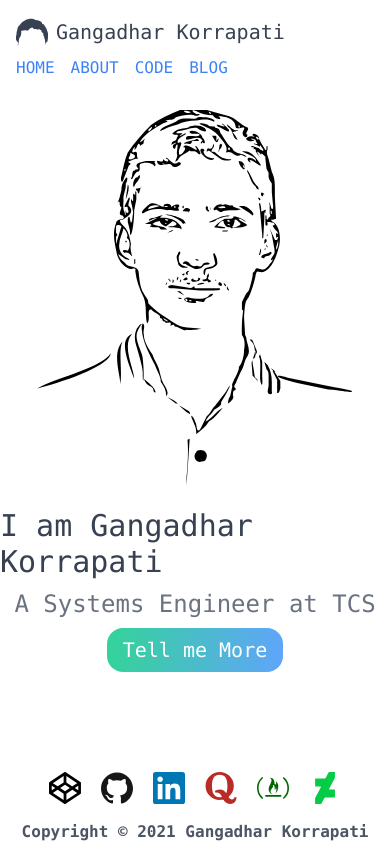
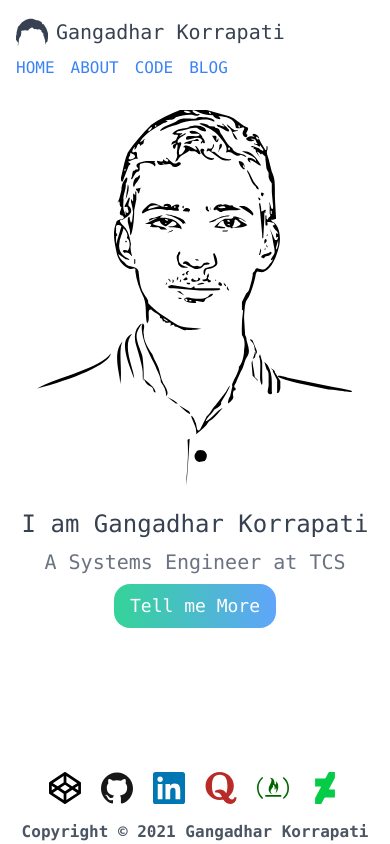
Before and after one commit to gangadharKorrapati/gangadharKorrapati.github.io, a Next.js app: page / in a window 390 px wide. Built offline with nearby package versions, Linux system fonts and the light colour scheme.

Commit message:
lighthouse

```diff
--- a/components/Hero.tsx
+++ b/components/Hero.tsx
@@ -13,9 +13,9 @@ const Hero = () => {
     return (
 	<div className="flex flex-col items-center pb-4 font-mono">
         <img className="max-w-xs" src="img/gangadhar_animated.svg" alt="Gangadhar Image"/>
-        <h1 className="pt-4 text-3xl text-gray-700">I am Gangadhar Korrapati</h1>
-        <h2 className="py-2 text-2xl text-gray-500">A Systems Engineer at TCS</h2>
-        <span className="px-4 py-2 text-xl text-white cursor-pointer max-w-min rounded-2xl bg-gradient-to-r from-green-400 to-blue-400 hover:from-red-400 hover:to-yellow-500 whitespace-nowrap" onClick={(e) => handleClick(e, "/about")}>
+        <h1 className="pt-4 text-2xl text-gray-700 sm:text-3xl">I am Gangadhar Korrapati</h1>
+        <h2 className="py-2 text-xl text-gray-500 sm:text-2xl">A Systems Engineer at TCS</h2>
+        <span className="px-4 py-2 text-lg text-white cursor-pointer sm:text-xl max-w-min rounded-2xl bg-gradient-to-r from-green-400 to-blue-400 hover:from-red-400 hover:to-yellow-500 whitespace-nowrap" onClick={(e) => handleClick(e, "/about")}>
             Tell me More
         </span>
     </div>
--- a/pages/about/index.tsx
+++ b/pages/about/index.tsx
@@ -48,11 +48,11 @@ export const InpageContent = ({printPreview,printView}:{printPreview:boolean,pri
         </div>
 
         <div onClick={()=>printView()}>
-            <button className="fixed grid w-10 h-10 rounded shadow-none justify-items-center bottom-20 right-8 bg-gradient-to-r from-green-400 to-blue-400 hover:from-red-400 hover:to-yellow-500">
+            <button className="fixed grid w-10 h-10 rounded shadow-none justify-items-center bottom-20 right-8 bg-gradient-to-r from-green-400 to-blue-400 hover:from-red-400 hover:to-yellow-500" >
             <div className="flex items-center justify-around w-full h-full align-middle">
-            <a className="text-white">
+            <span className="text-white">
                 <Printer printPreview={printPreview}/>
-            </a>
+            </span>
             </div>
             </button>
         </div>
@@ -67,15 +67,23 @@ export const Printer = ({printPreview}:{printPreview:boolean}) => {
     if(!printPreview){
     {/*Printer icon */}
     return (
+        <>
         <svg xmlns="http://www.w3.org/2000/svg"  className="w-10 h-10 text-white" fill="none" viewBox="0 0 24 24" stroke="currentColor">
             <path strokeLinecap="round" strokeLinejoin="round" strokeWidth={2} d="M17 17h2a2 2 0 002-2v-4a2 2 0 00-2-2H5a2 2 0 00-2 2v4a2 2 0 002 2h2m2 4h6a2 2 0 002-2v-4a2 2 0 00-2-2H9a2 2 0 00-2 2v4a2 2 0 002 2zm8-12V5a2 2 0 00-2-2H9a2 2 0 00-2 2v4h10z" />
         </svg>
+        <span className="hidden">Print Preview</span>
+        </>
+
     )}
     else {
     {/*X icon */}
         return (
+        <>
         <svg xmlns="http://www.w3.org/2000/svg" className="w-10 h-10" fill="none" viewBox="0 0 24 24" stroke="currentColor">
             <path strokeLinecap="round" strokeLinejoin="round" strokeWidth={2} d="M6 18L18 6M6 6l12 12" />
         </svg>
+        <span className="hidden">Close Preview</span>
+        </>
+
     )}
 }
--- a/pages/index.tsx
+++ b/pages/index.tsx
@@ -9,7 +9,7 @@ const index = () => {
       <Head>
         <title>Create Next App</title>
         <link rel="icon" href="/favicon.ico" />
-        <meta name="viewport" content="width=device-width, initial-scale=1, maximum-scale=1" />
+        <meta name="viewport" content="width=device-width, initial-scale=1" />
       </Head>
         <PageContent>
           <Hero/>
```
